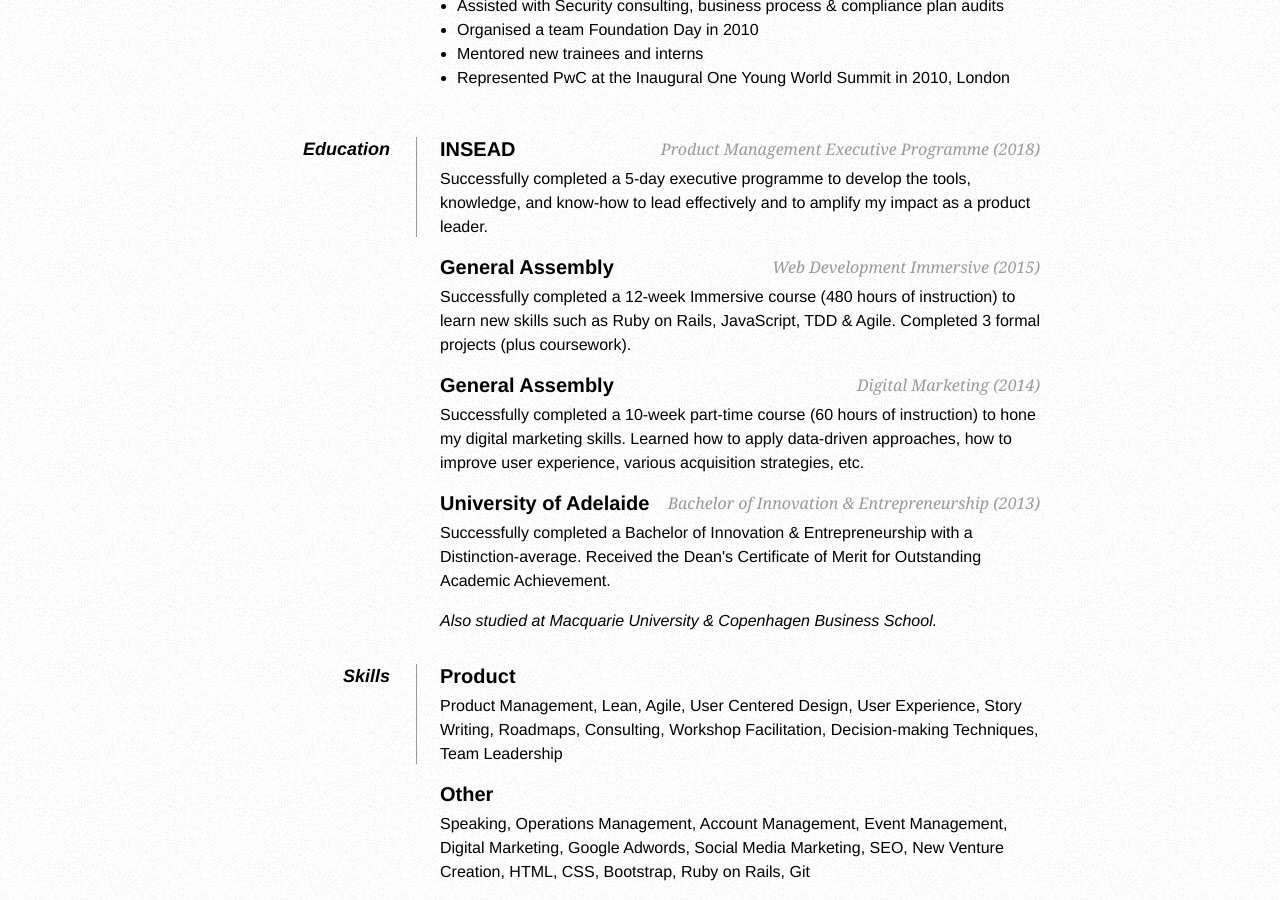
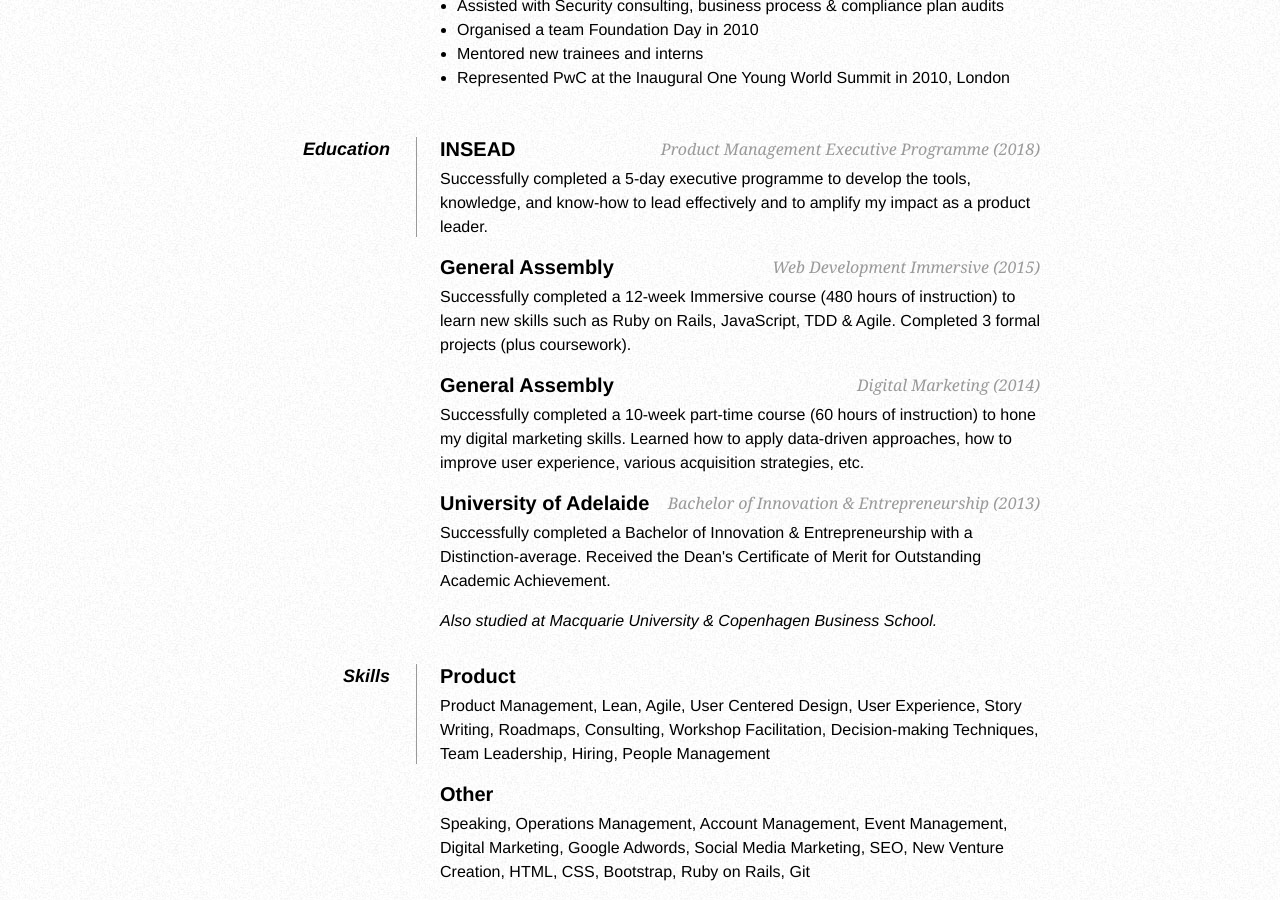
Before and after one commit to liamdarmody/liamdarmody.github.io, a Jekyll site: the page built from resume.html, in a window 1280 px wide and 900 px high, scrolled down 1392 px. Built offline with Jekyll 4.4.1, drawn with Linux system fonts in a browser that asks for light colours; Markdown is read by kramdown in place of the engine named in the settings; some of the changed text lies outside the part shown.

Commit message:
Update resume.html

```diff
--- a/resume.html
+++ b/resume.html
@@ -44,7 +44,7 @@
       <h2>VMware Pivotal Labs <span>Manager & PM - UK (January 2016 - Present)</span></h2>
       <ul>
         <li>First product manager hire in the Sydney office (now working in London)</li>
-        <li>Managing and developing five product managers in the London office</li>
+        <li>Leading the London product management team (hiring, managing, coaching, etc)</li>
         <li>Coaching client PMs on lean startup, agile XP &amp; user-centered design methods</li>
         <li>Experience working on large enterprise products in industries such as telecommunications, property, automotive, banking and agriculture</li>
         <li>Leading product management for Postfacto.io, an open-source retro tool</li>
@@ -126,7 +126,7 @@
     <dt>Skills</dt>
     <dd>
       <h2>Product</h2>
-      <p>Product Management, Lean, Agile, User Centered Design, User Experience, Story Writing, Roadmaps, Consulting, Workshop Facilitation, Decision-making Techniques, Team Leadership</p>
+      <p>Product Management, Lean, Agile, User Centered Design, User Experience, Story Writing, Roadmaps, Consulting, Workshop Facilitation, Decision-making Techniques, Team Leadership, Hiring, People Management</p>
       <h2>Other</h2>
       <p>Speaking, Operations Management, Account Management, Event Management, Digital Marketing, Google Adwords, Social Media Marketing, SEO, New Venture Creation, HTML, CSS, Bootstrap, Ruby on Rails, Git</p>
     </dd>
```
